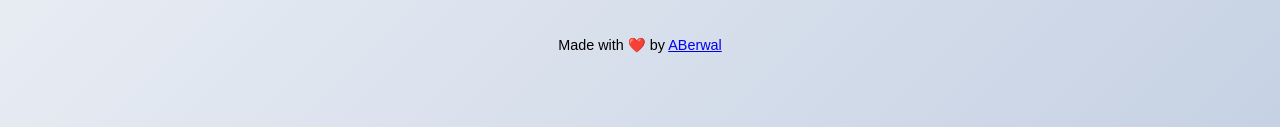
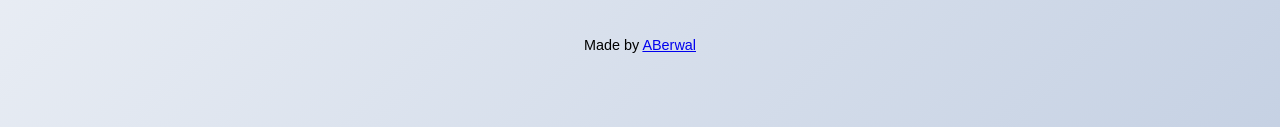
Before and after one commit to Ajay-Berwal/tic-tac-toe, a plain HTML site: page index.html in a window 1280 px wide. Shown: the part 555-682 px from the top of the page. Drawn offline with Linux system fonts and the light colour scheme.

Commit message:
Update index.html

```diff
--- a/index.html
+++ b/index.html
@@ -41,7 +41,7 @@
             </div>
         </div>
     </div>
-    <div><p class="footer-heart">Made with ❤️ by <a href="https://github.com/ajay-berwal">ABerwal</a></p></div>
+    <div><p class="footer-heart">Made by <a href="https://github.com/ajay-berwal">ABerwal</a></p></div>
     <script src="main.js" type="module"></script>
 </body>
 </html>
```
